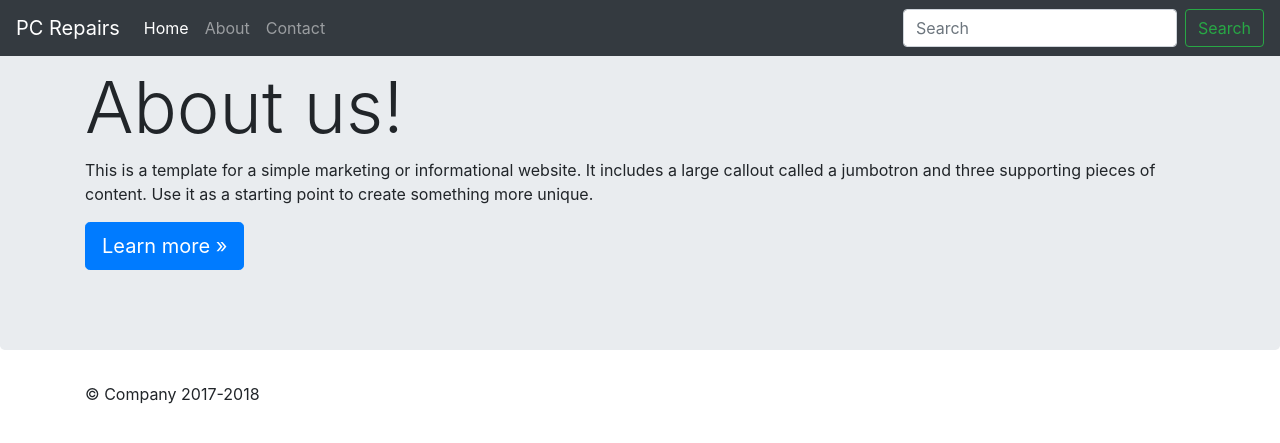
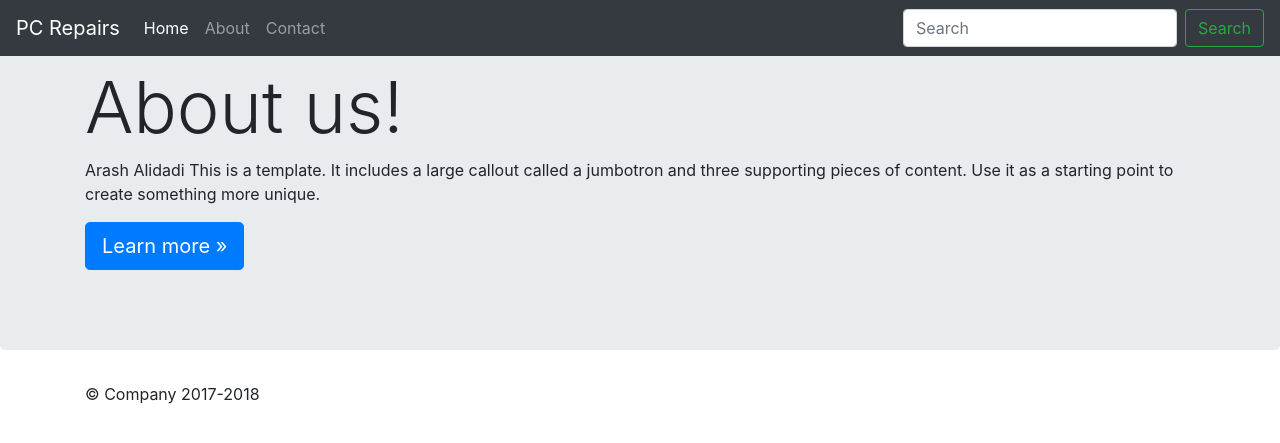
Before and after one commit to arashma/Nodejs_Proj, a Node server app: page /about in a window 1280 px wide. Shown: the top 443 px of the page. Run offline with Node 20, Linux system fonts and the light colour scheme.

Commit message:
change about.hbs

```diff
--- a/express_website/app.js
+++ b/express_website/app.js
@@ -1,4 +1,4 @@
-var express = require('express');
+var express    = require('express');
 var bodyparser = require('body-parser');
 var nodemailer = require('nodemailer');
 var path       = require('path');
--- a/express_website/views/about.hbs
+++ b/express_website/views/about.hbs
@@ -2,7 +2,7 @@
 <div class="jumbotron">
   <div class="container">
     <h1 class="display-3">About us!</h1>
-    <p>This is a template for a simple marketing or informational website. It includes a large callout called a jumbotron and three supporting pieces of content. Use it as a starting point to create something more unique.</p>
+    <p>Arash Alidadi This is a template. It includes a large callout called a jumbotron and three supporting pieces of content. Use it as a starting point to create something more unique.</p>
     <p><a class="btn btn-primary btn-lg" href="#" role="button">Learn more &raquo;</a></p>
   </div>
 </div>
```
